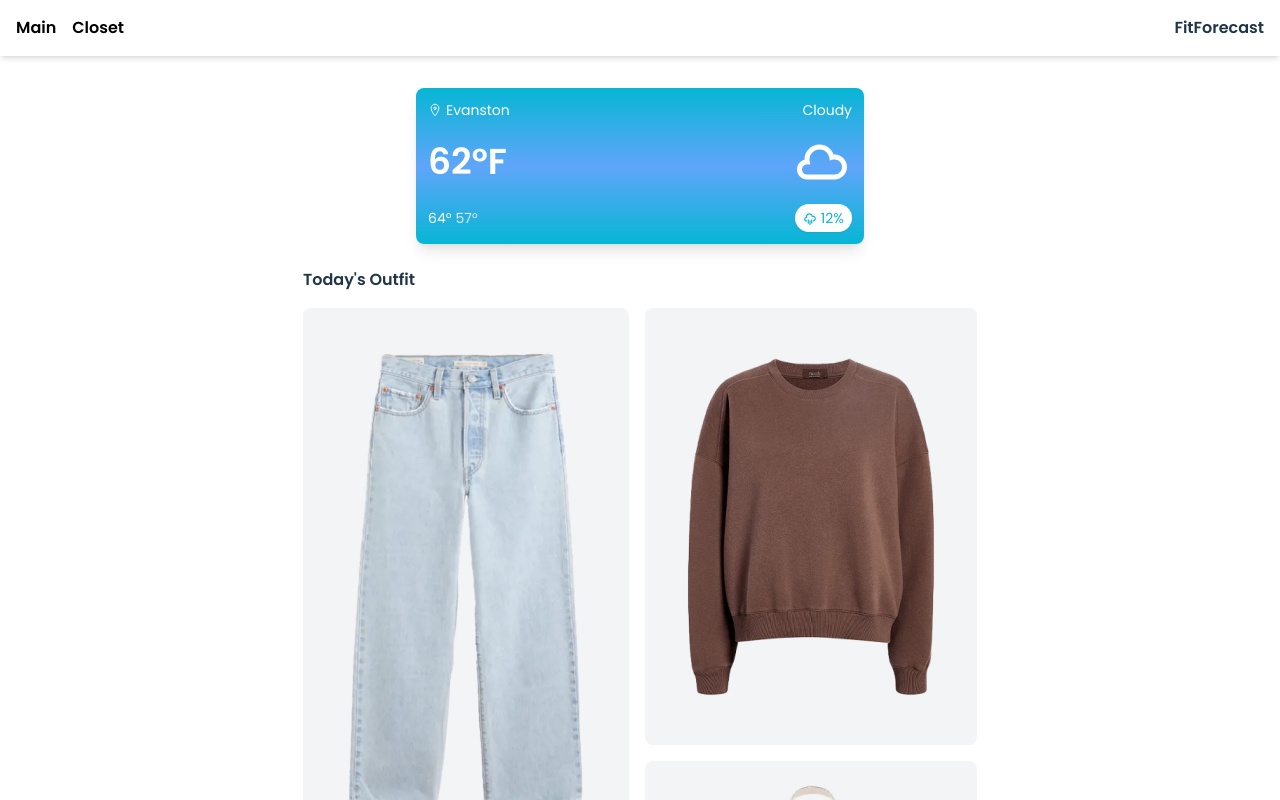
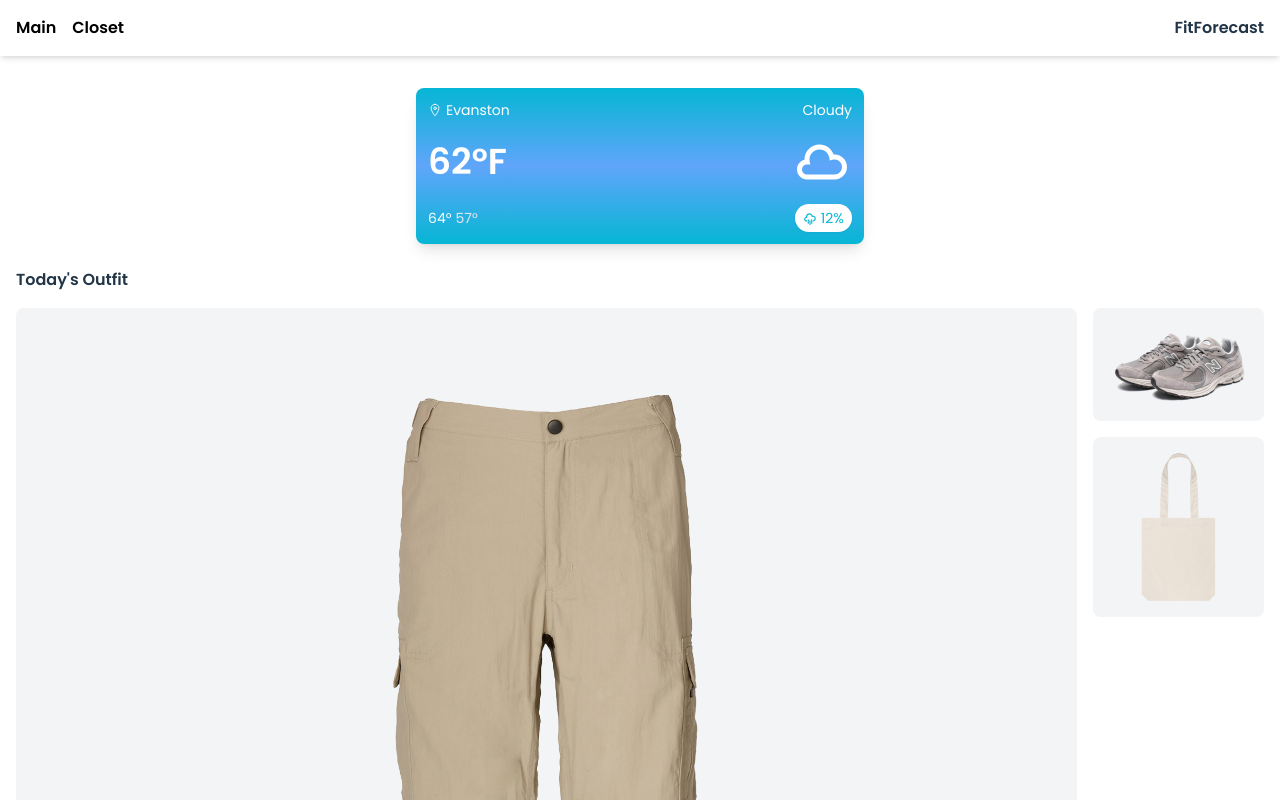
Before and after one commit to 392-f24/FitForecast, a React (Vite) app: page / in a window 1280 px wide. Shown: the top 800 px of the page. Built offline with nearby package versions, Linux system fonts and the light colour scheme.

Commit message:
randomly generate outfit

```diff
--- a/src/components/SuggestedOutfit.jsx
+++ b/src/components/SuggestedOutfit.jsx
@@ -1,32 +1,62 @@
+import React, { useState } from "react";
 import ClothesCard from "./ClothesCard";
 
+// Import all clothing items
 import Jeans from "../assets/jeans.png";
+import BeigePants from "../assets/beigePants.png";
+import GreenPants from "../assets/greenPants.png";
+import YellowPants from "../assets/yellowPants.png";
 import Shoes from "../assets/shoes.png";
-import Sweater from "../assets/sweater.png";
+import On from "../assets/on.png";
+import LeatherJacket from "../assets/leatherjacket.png";
+import WhiteShirt from "../assets/whileshirt.png";
+import WhiteSweater from "../assets/whitesweater.jpg";
+import Sunglasses from "../assets/sunglasses.png";
 import Tote from "../assets/tote.png";
 
-const outfit = [
-  {
-    name: "Light Blue Jeans",
-    image: Jeans,
-  },
-  {
-    name: "New Balance Sneakers",
-    image: Shoes,
-  },
-  {
-    name: "Brown Sweater",
-    image: Sweater,
-  },
-  {
-    name: "Beige Totebag",
-    image: Tote,
-  },
+// Categorized clothing items
+const pants = [
+  { name: "Light Blue Jeans", image: Jeans },
+  { name: "Beige Pants", image: BeigePants },
+  { name: "Green Pants", image: GreenPants },
+  { name: "Yellow Pants", image: YellowPants },
 ];
 
+const shoes = [
+  { name: "New Balance Sneakers", image: Shoes },
+  { name: "On Shoes", image: On },
+];
+
+const tops = [
+  { name: "Leather Jacket", image: LeatherJacket },
+  { name: "White Shirt", image: WhiteShirt },
+  { name: "White Sweater", image: WhiteSweater },
+];
+
+const accessories = [
+  { name: "Beige Totebag", image: Tote },
+  { name: "Sunglasses", image: Sunglasses },
+];
+
+// Helper function to select a random item from each category
+const getRandomItem = (category) => {
+  const randomIndex = Math.floor(Math.random() * category.length);
+  return category[randomIndex];
+};
+
 const SuggestedOutfit = () => {
-  const firstHalf = outfit.slice(0, Math.ceil(outfit.length / 2));
-  const secondHalf = outfit.slice(Math.ceil(outfit.length / 2));
+  const generateOutfit = () => ({
+    pants: getRandomItem(pants),
+    shoes: getRandomItem(shoes),
+    top: getRandomItem(tops),
+    accessory: getRandomItem(accessories),
+  });
+
+  const [outfit, setOutfit] = useState(generateOutfit());
+
+  const suggestNewOutfit = () => {
+    setOutfit(generateOutfit());
+  };
 
   return (
     <div className="flex flex-col gap-4">
@@ -34,25 +64,26 @@ const SuggestedOutfit = () => {
 
       <div className="flex gap-4">
         <div className="flex flex-col gap-4">
-          {firstHalf.map((clothes, index) => (
-            <ClothesCard key={index} clothes={clothes} />
-          ))}
+          <ClothesCard clothes={outfit.pants} />
+          <ClothesCard clothes={outfit.top} />
         </div>
         <div className="flex flex-col gap-4">
-          {secondHalf.map((clothes, index) => (
-            <ClothesCard key={index + firstHalf.length} clothes={clothes} />
-          ))}
+          <ClothesCard clothes={outfit.shoes} />
+          <ClothesCard clothes={outfit.accessory} />
         </div>
       </div>
 
       <div className="pt-4">
-        <button className="inline-flex px-4 py-3 justify-center items-center gap-3 rounded-xl bg-neutral-800 w-fit text-white">
-          <span class="material-symbols-rounded">autorenew</span>
+        <button
+          onClick={suggestNewOutfit}
+          className="inline-flex px-4 py-3 justify-center items-center gap-3 rounded-xl bg-neutral-800 w-fit text-white"
+        >
+          <span className="material-symbols-rounded">autorenew</span>
           <p className="text-m font-semibold text-left">Suggest new outfit</p>
         </button>
       </div>
     </div>
   );
-}
+};
 
 export default SuggestedOutfit;
```
